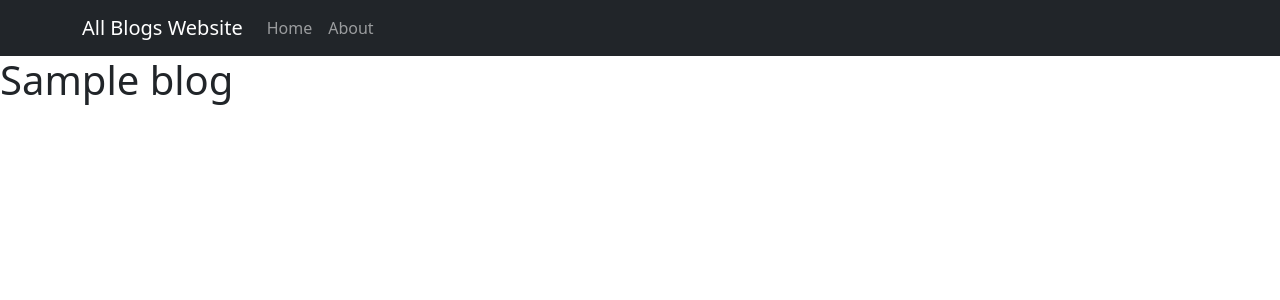
After one commit to smicBJ/2024-Spring-Python-3, a FastAPI app: template Unit 6 - Serving HTML/templates/blog_detail.html in a window 1280 px wide. The commit adds this page. Shown: the top 300 px of the page. Run offline with FastAPI, Linux system fonts and the light colour scheme; the template is opened without the code that fills it: most values are stand-ins (such as "Sample title", 1, 10 or a date in 2020); parts of the project's set-up code (start-up, migrations or seed data) failed here and were passed over.

Commit message:
Content blocks and detail page created Lesson

```diff
--- a/Unit 6 - Serving HTML/templates/about.html
+++ b/Unit 6 - Serving HTML/templates/about.html
@@ -1,5 +1,6 @@
 {% set current_page = "about" %}
 {% extends "layouts/app.html" %}
+{% block title %}All Blogs Website | About Me{% endblock %}
 {% block content %}
 <h1>About Me</h1>
 {% endblock %}
--- /dev/null
+++ b/Unit 6 - Serving HTML/templates/blog_detail.html
@@ -0,0 +1,6 @@
+{% set current_page = "blog_detail" %}
+{% extends "layouts/app.html" %}
+{% block title %}All Blogs Website | Info{% endblock %}
+{% block content %}
+<h1>{{ blog.title }}</h1>
+{% endblock %}
--- a/Unit 6 - Serving HTML/templates/layouts/app.html
+++ b/Unit 6 - Serving HTML/templates/layouts/app.html
@@ -3,7 +3,9 @@
   <head>
     <meta charset="utf-8">
     <meta name="viewport" content="width=device-width, initial-scale=1">
-    <title>All Blogs</title>
+    <title>
+      {% block title %}All Blogs Website{% endblock %}
+    </title>
     <link href="https://cdn.jsdelivr.net/npm/bootstrap@5.3.3/dist/css/bootstrap.min.css" rel="stylesheet" integrity="sha384-QWTKZyjpPEjISv5WaRU9OFeRpok6YctnYmDr5pNlyT2bRjXh0JMhjY6hW+ALEwIH" crossorigin="anonymous">
   </head>
   <body>
@@ -37,7 +39,10 @@
     </nav>
 
     {% block content %}
-
+    <div class="container my-5 text-center">
+      <h1>Page Under Construction</h1>
+      <p class="lead">Please come back later and check it out!</p>
+    </div>
     {% endblock %}
 
     <script src="https://cdn.jsdelivr.net/npm/bootstrap@5.3.3/dist/js/bootstrap.bundle.min.js" integrity="sha384-YvpcrYf0tY3lHB60NNkmXc5s9fDVZLESaAA55NDzOxhy9GkcIdslK1eN7N6jIeHz" crossorigin="anonymous"></script>
```
Also changed, not shown: Unit 6 - Serving HTML/routers/home.py (+9 -0 lines).
